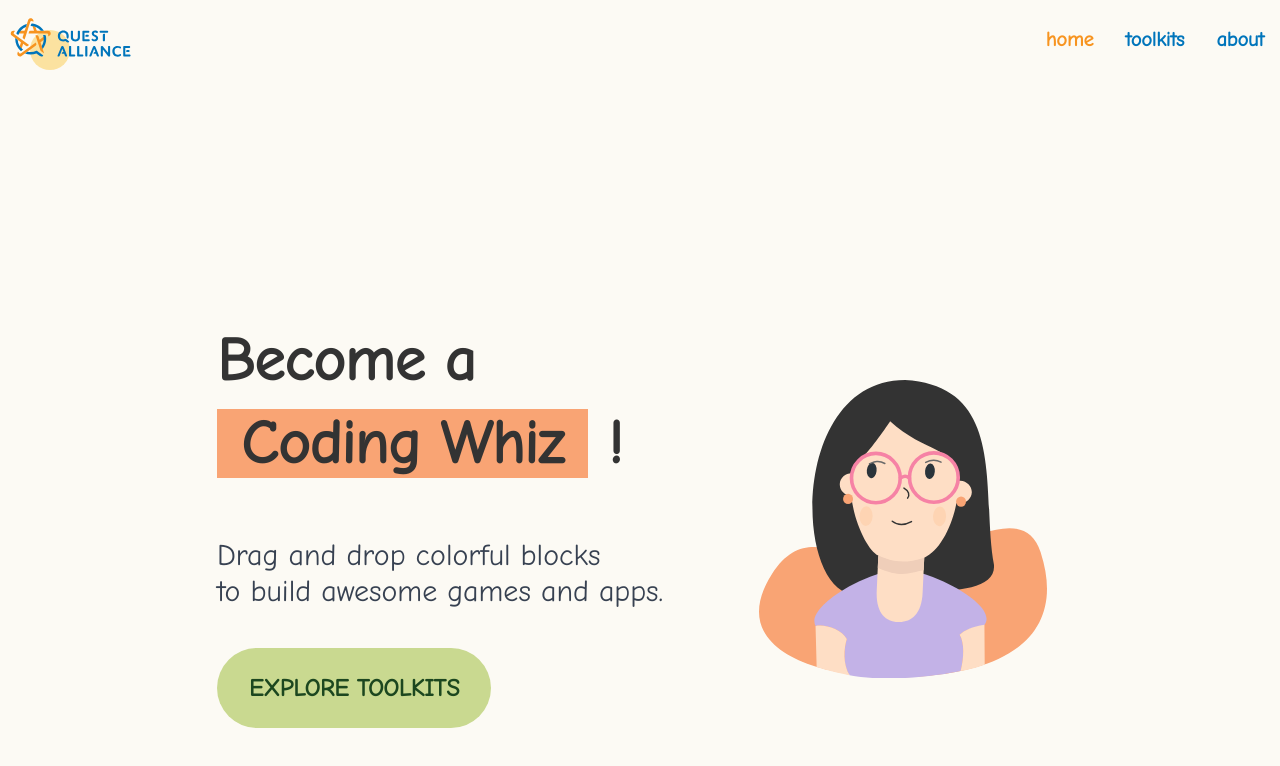
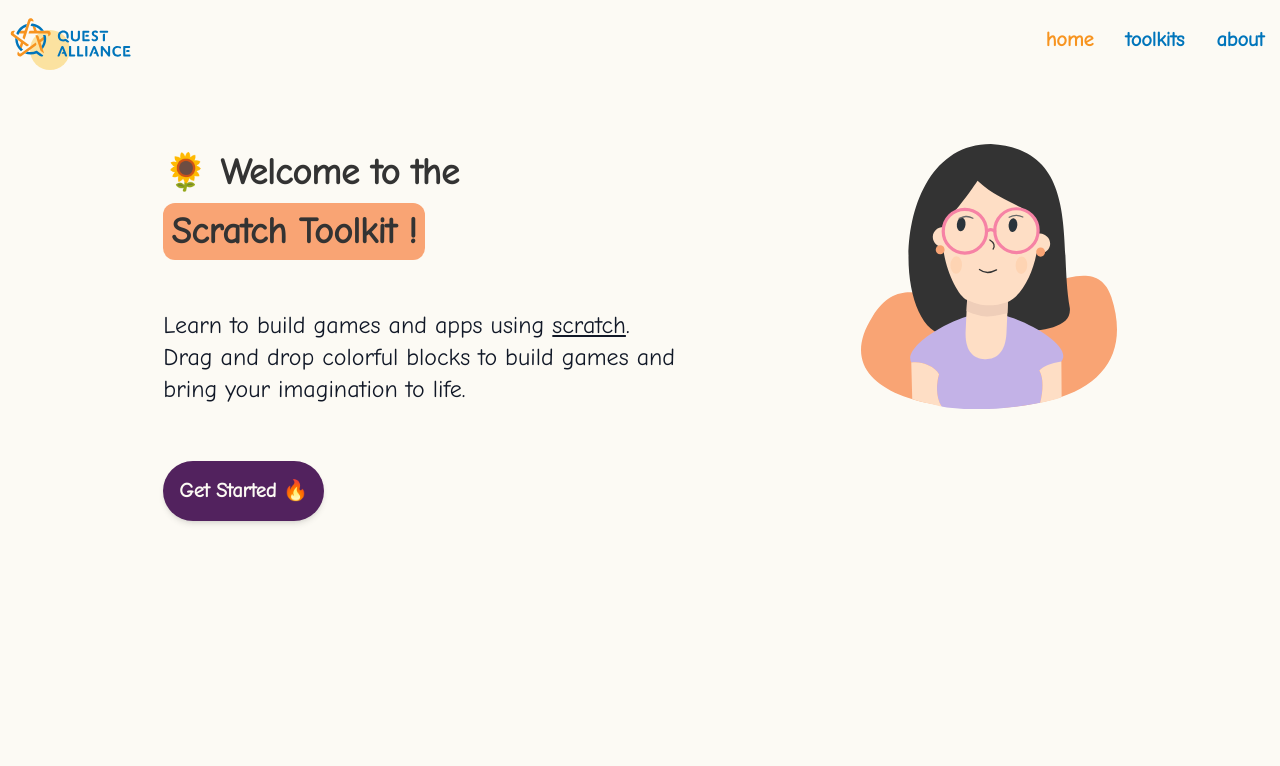
Before and after one commit to questworthy/scratch-whiz, a SvelteKit app: page / in a window 1280 px wide. Shown: the top 766 px of the page. Built offline with nearby package versions, Linux system fonts and the light colour scheme.

Commit message:
refactors home page

```diff
--- a/src/lib/components/Avataar.svelte
+++ b/src/lib/components/Avataar.svelte
@@ -44,7 +44,7 @@
 -->
 
 {#if hidden}
-	<div class="p-2 m-2 flex justify-center items-center">
+	<div class="flex justify-center items-center">
 		<button>
 			<svg
 				transition:scale={{ duration: 500, easing: backOut }}
--- a/src/routes/+page.svelte
+++ b/src/routes/+page.svelte
@@ -1,53 +1,47 @@
 <script>
 	import Avataar from '$lib/components/Avataar.svelte';
+	import { onMount } from 'svelte';
+	import { fly, scale } from 'svelte/transition';
+	import { backOut } from 'svelte/easing';
 
 	export let hidden = false;
-	import { onMount } from 'svelte';
 	onMount(() => {
 		setTimeout(() => {
 			hidden = true;
 		}, 1000);
 	});
 
-	import { fly, scale } from 'svelte/transition';
-	import { backOut } from 'svelte/easing';
-
 	let smile = false;
 </script>
 
-<div class="prose max-w-none mx-auto mt-60">
-	<div class="flex gap-20 justify-center items-center">
+<div class="flex justify-center items-start">
 	{#if hidden}
-			<div class="m-0">
+		<div class="m-8 p-8 prose">
 			<h1
 				transition:fly={{ y: 50, duration: 500, easing: backOut }}
-					class="text-6xl text-[#333333] leading-snug"
+				class="text-[#333333] leading-relaxed"
 			>
-					Become a<br />
-					<span class="px-6 text-[#333333] bg-lightAmber">Coding Whiz</span> !
+				🌻 Welcome to the<br />
+				<span class="rounded-xl p-2 text-[#333333] bg-lightAmber">Scratch Toolkit !</span>
 			</h1>
-				<p transition:fly={{ delay: 600, y: 50, duration: 500, easing: backOut }} class="text-3xl">
-					Drag and drop colorful blocks<br /> to build awesome games and apps.
-				</p>
-				<a
-					href="/toolkits"
-					on:mouseenter={() => {
-						smile = true;
-					}}
-					on:mouseleave={() => {
-						smile = false;
-					}}
-				>
+
+			<h2 class="font-light" transition:fly={{ delay: 600, y: 50, duration: 500, easing: backOut }}>
+				Learn to build games and apps using <a href="https://scratch.mit.edu/">scratch</a>. <br /> Drag
+				and drop colorful blocks to build games and bring your imagination to life.
+			</h2>
+
 			<button
 				transition:fly={{ delay: 1200, y: 50, duration: 500, easing: backOut }}
-						class="rounded-full px-8 py-6 font-bold uppercase bg-lightGreen text-darkGreen text-2xl hover:bg-[#fce2a1] transition-all duration-200 ease-in-out"
-						>Explore Toolkits</button
+				class="rounded-full my-8 p-4 bg-darkViolet text-xl text-bg font-bold shadow-md hover:scale-125 hover:rotate-3 hover:translate-x-2 hover:-translate-y-2 transition-all duration-200 ease-in-out"
 			>
-				</a>
+				Get Started 🔥
+			</button>
 		</div>
-			<div transition:scale={{ delay: 1800, duration: 500, easing: backOut }} class="h-80 w-80">
+		<div
+			transition:scale={{ delay: 1800, duration: 500, easing: backOut }}
+			class="w-80 h-80 m-8 p-8"
+		>
 			<Avataar {smile} />
 		</div>
 	{/if}
 </div>
-</div>
```
Also changed, not shown: static/player.svg (added). Lines whose indentation alone changed are shown as unchanged.
